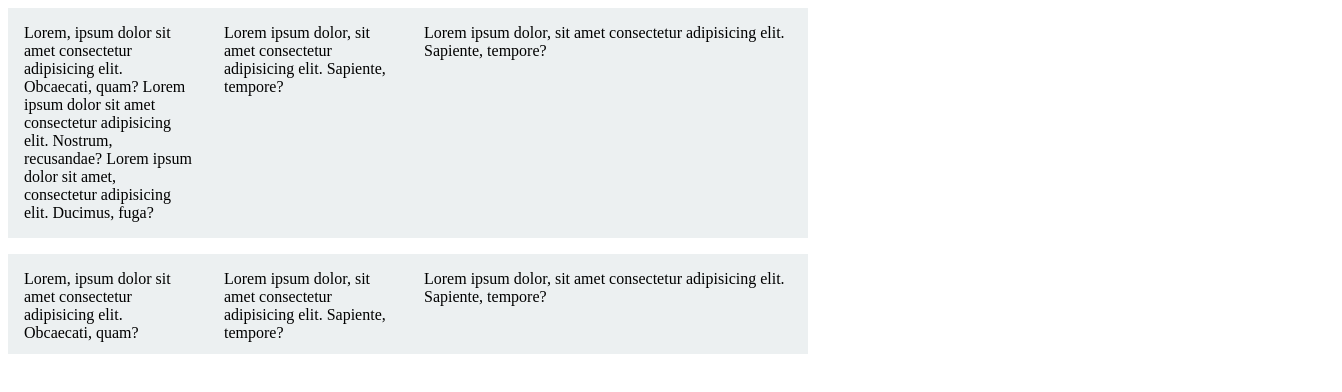
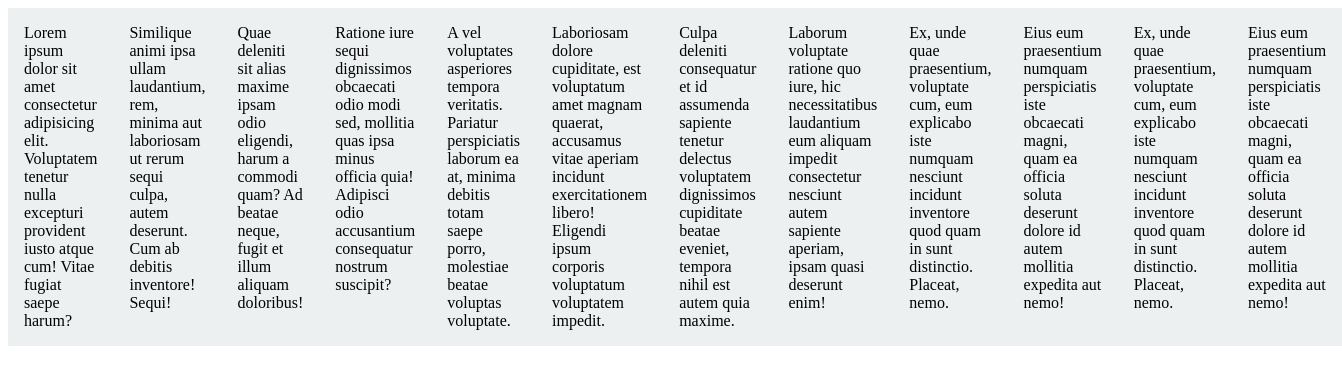
Before and after one commit to LuisF543678/-CSS-layout-practices, a plain HTML site: page Grid Layout/index.html in a window 1280 px wide. Shown: the whole page, 1342 px wide, since content can reach past the window. Drawn offline with Linux system fonts and the light colour scheme.

Commit message:
use rules css [grid-template-columns]

```diff
--- a/Grid Layout/grid.css
+++ b/Grid Layout/grid.css
@@ -1,8 +1,10 @@
 .grid {
     display:grid;
-    grid-template-columns: 200px 200px 400px;
+    /* grid-template-columns: 200px 200px 400px;
     grid-template-rows: auto 100px;
-    row-gap: 1em;
+    row-gap: 1em; */
+    grid-template-columns: repeat(12, 1fr);
+
 }
 
 .grid div {
--- a/Grid Layout/index.html
+++ b/Grid Layout/index.html
@@ -12,17 +12,30 @@
 <body>
 
     <div class="grid">
-        <div class="">Lorem, ipsum dolor sit amet consectetur adipisicing elit. Obcaecati, quam? Lorem ipsum dolor sit amet consectetur adipisicing elit. Nostrum, recusandae? Lorem ipsum dolor sit amet, consectetur adipisicing elit. Ducimus, fuga?</div>
-
-        <div class="">Lorem ipsum dolor, sit amet consectetur adipisicing elit. Sapiente, tempore?</div>
-
-        <div class="">Lorem ipsum dolor, sit amet consectetur adipisicing elit. Sapiente, tempore?</div>
-
-        <div class="">Lorem, ipsum dolor sit amet consectetur adipisicing elit. Obcaecati, quam?</div>
-
-        <div class="">Lorem ipsum dolor, sit amet consectetur adipisicing elit. Sapiente, tempore?</div>
-
-        <div class="">Lorem ipsum dolor, sit amet consectetur adipisicing elit. Sapiente, tempore?</div>
+        <div class="">Lorem ipsum dolor sit amet consectetur adipisicing elit. Voluptatem tenetur nulla excepturi
+            provident iusto atque cum! Vitae fugiat saepe harum?</div>
+        <div class="">Similique animi ipsa ullam laudantium, rem, minima aut laboriosam ut rerum sequi culpa, autem
+            deserunt. Cum ab debitis inventore! Sequi!</div>
+        <div class="">Quae deleniti sit alias maxime ipsam odio eligendi, harum a commodi quam? Ad beatae neque, fugit
+            et illum aliquam doloribus!</div>
+        <div class="">Ratione iure sequi dignissimos obcaecati odio modi sed, mollitia quas ipsa minus officia quia!
+            Adipisci odio accusantium consequatur nostrum suscipit?</div>
+        <div class="">A vel voluptates asperiores tempora veritatis. Pariatur perspiciatis laborum ea at, minima debitis
+            totam saepe porro, molestiae beatae voluptas voluptate.</div>
+        <div class="">Laboriosam dolore cupiditate, est voluptatum amet magnam quaerat, accusamus vitae aperiam incidunt
+            exercitationem libero! Eligendi ipsum corporis voluptatum voluptatem impedit.</div>
+        <div class="">Culpa deleniti consequatur et id assumenda sapiente tenetur delectus voluptatem dignissimos
+            cupiditate beatae eveniet, tempora nihil est autem quia maxime.</div>
+        <div class="">Laborum voluptate ratione quo iure, hic necessitatibus laudantium eum aliquam impedit consectetur
+            nesciunt autem sapiente aperiam, ipsam quasi deserunt enim!</div>
+        <div class="">Ex, unde quae praesentium, voluptate cum, eum explicabo iste numquam nesciunt incidunt inventore
+            quod quam in sunt distinctio. Placeat, nemo.</div>
+        <div class="">Eius eum praesentium numquam perspiciatis iste obcaecati magni, quam ea officia soluta deserunt
+            dolore id autem mollitia expedita aut nemo!</div>
+        <div class="">Ex, unde quae praesentium, voluptate cum, eum explicabo iste numquam nesciunt incidunt inventore
+            quod quam in sunt distinctio. Placeat, nemo.</div>
+        <div class="">Eius eum praesentium numquam perspiciatis iste obcaecati magni, quam ea officia soluta deserunt
+            dolore id autem mollitia expedita aut nemo!</div>
     </div>
 
 </body>
```
